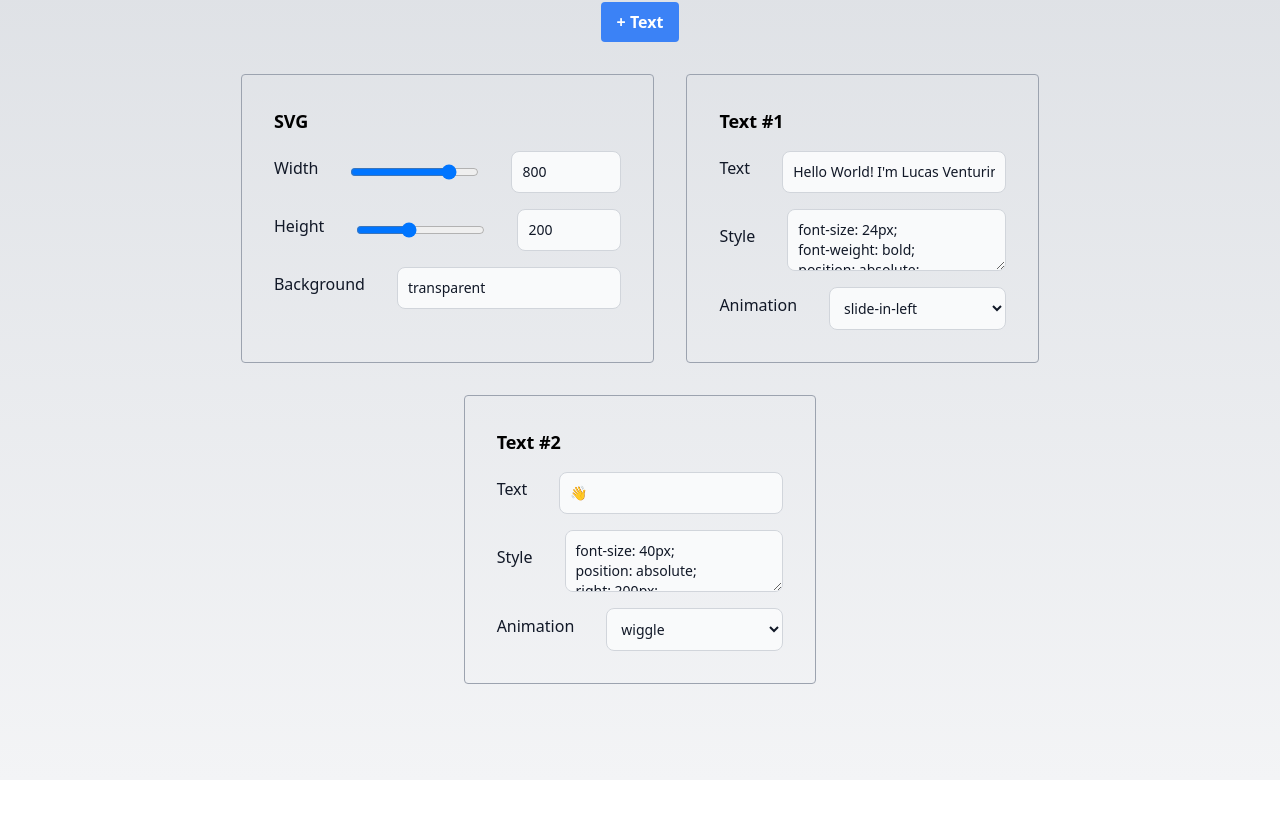
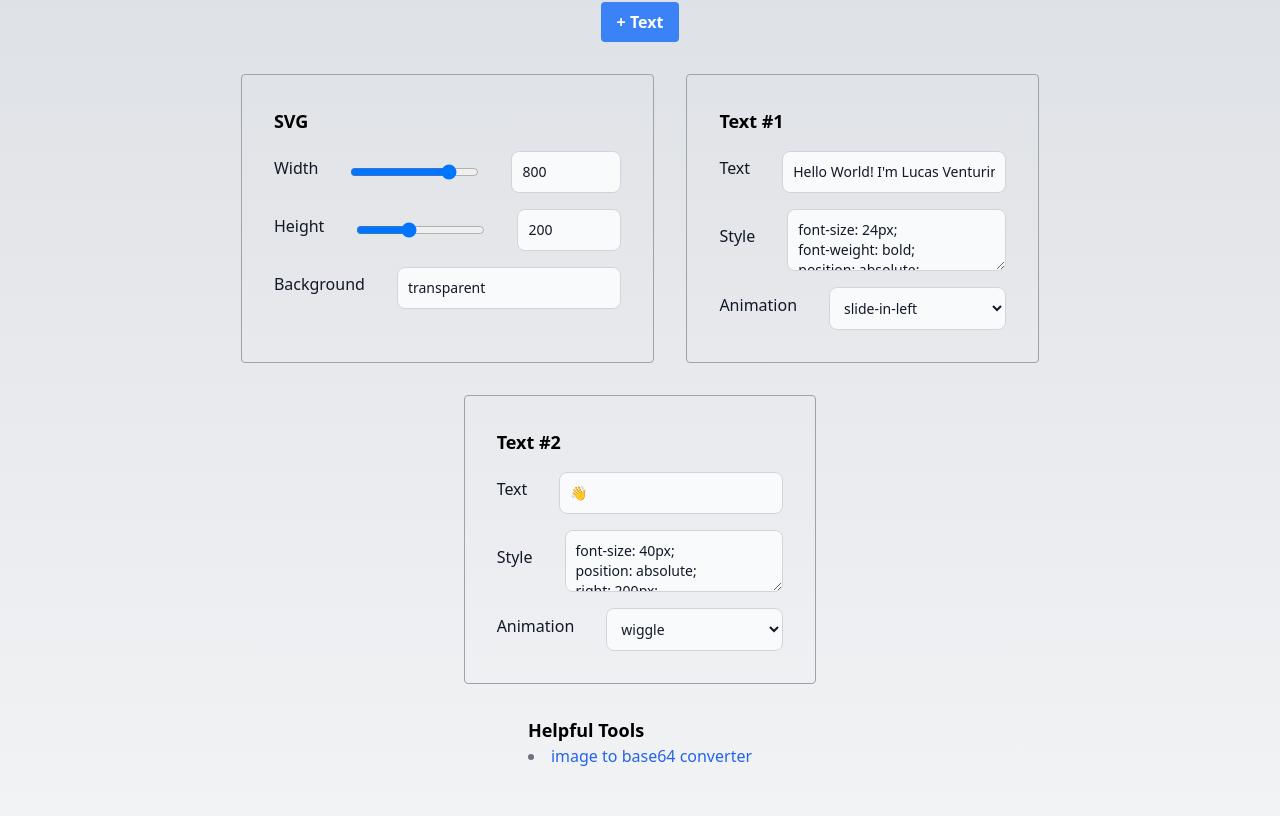
Before and after one commit to difuoan/git-banner-generator, a Next.js app: page / in a window 1280 px wide. Shown: the part 562-1378 px from the top of the page. Before the commit the page ends 1342 px from the top, so only its background shows below. Built offline with nearby package versions, Linux system fonts and the light colour scheme.

Commit message:
added useful links

```diff
--- a/src/pages/index.tsx
+++ b/src/pages/index.tsx
@@ -127,6 +127,20 @@ export default function Home() {
           </form>
           {settings}
         </div>
+        <div>
+          <h6 className="text-lg font-bold dark:text-white">Helpful Tools</h6>
+          <ul className="max-w-md space-y-1 text-gray-500 list-disc list-inside dark:text-gray-400">
+            <li>
+              <a
+                href="https://www.base64-image.de/"
+                className="font-medium text-blue-600 dark:text-blue-500 hover:underline"
+                target="_blank"
+              >
+                image to base64 converter
+              </a>
+            </li>
+          </ul>
+        </div>
       </main>
     );
   } else {
```
